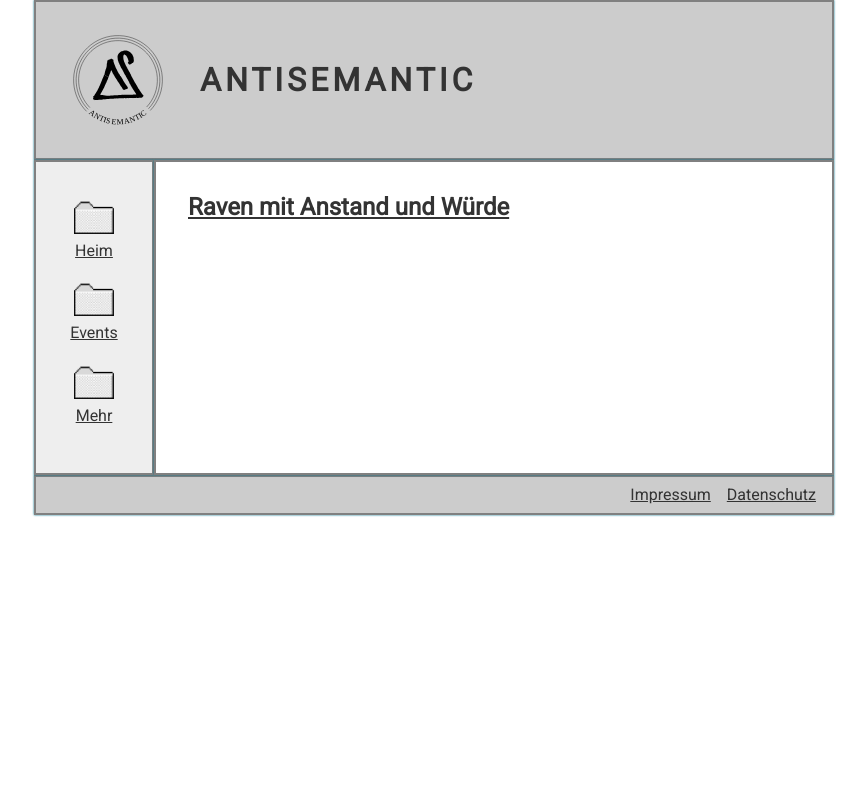
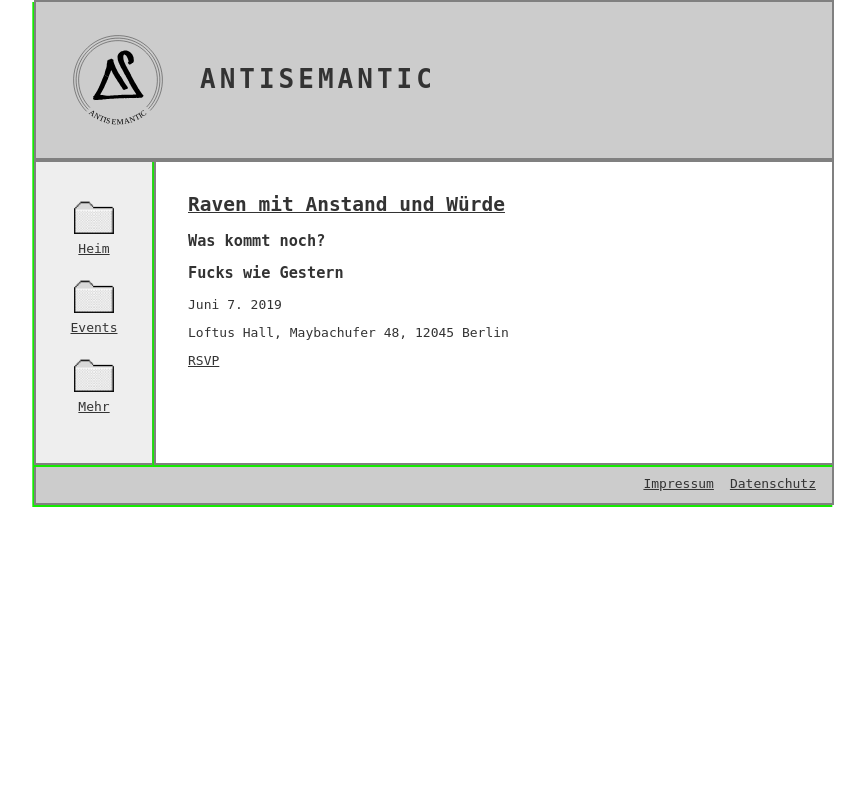
Before and after one commit to SimonHFrost/anti-semantic, a PHP site: page / in a window 1280 px wide. Shown: the whole page, without its empty margins (206-1073 px from the left). Run offline with PHP 8.4, Linux system fonts and the light colour scheme.

Commit message:
Add event details

```diff
--- a/css/style.css
+++ b/css/style.css
@@ -5,7 +5,7 @@
 }
 
 * {
-    font-family: 'Roboto', sans-serif;
+    font-family: monospace;
     color: #333;
     box-sizing: border-box;
 }
@@ -97,12 +97,12 @@ footer .footer-link {
 } */
 
 @keyframes trip-out {
-    from { box-shadow: 3px 3px 2px #F00; }
-    50%   { box-shadow: -3px 3px 2px #0F0; }
-    to   { box-shadow: 3px -3px 2px #00F; }
+    from { box-shadow: 2px 2px 0px #F00; }
+    50%   { box-shadow: -2px 2px 0px #0F0; }
+    to   { box-shadow: 2px -2px 0px #00F; }
 }
 
 header, footer, nav, main {
-    animation: 10s trip-out infinite alternate;
+    animation: 20s trip-out infinite alternate;
     /* box-shadow: 0px 0px 5px #ddd; */
 }
--- a/index.html
+++ b/index.html
@@ -26,6 +26,13 @@
         </nav>
         <main>
             <h2>Raven mit Anstand und Würde</h2>
+            <h3>Was kommt noch?</h3>
+            <div class="event">
+                <h3>Fucks wie Gestern</h3>
+                <p>Juni 7. 2019</p>
+                <p>Loftus Hall, Maybachufer 48, 12045 Berlin</p>
+                <a href="https://www.facebook.com/events/451209352350346/">RSVP</a>
+            </div>
         </main>
     </div>
     <footer>
```
